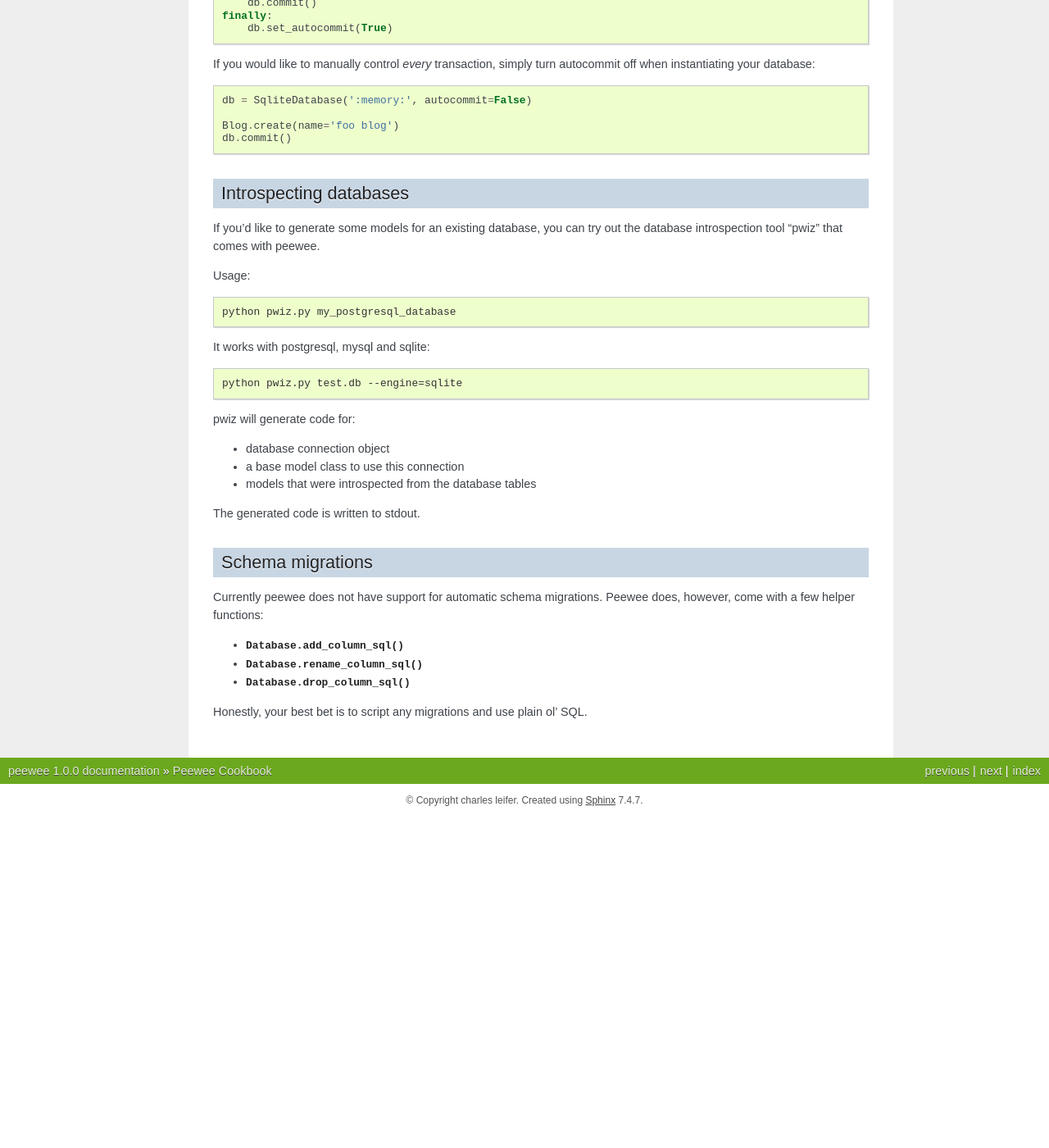
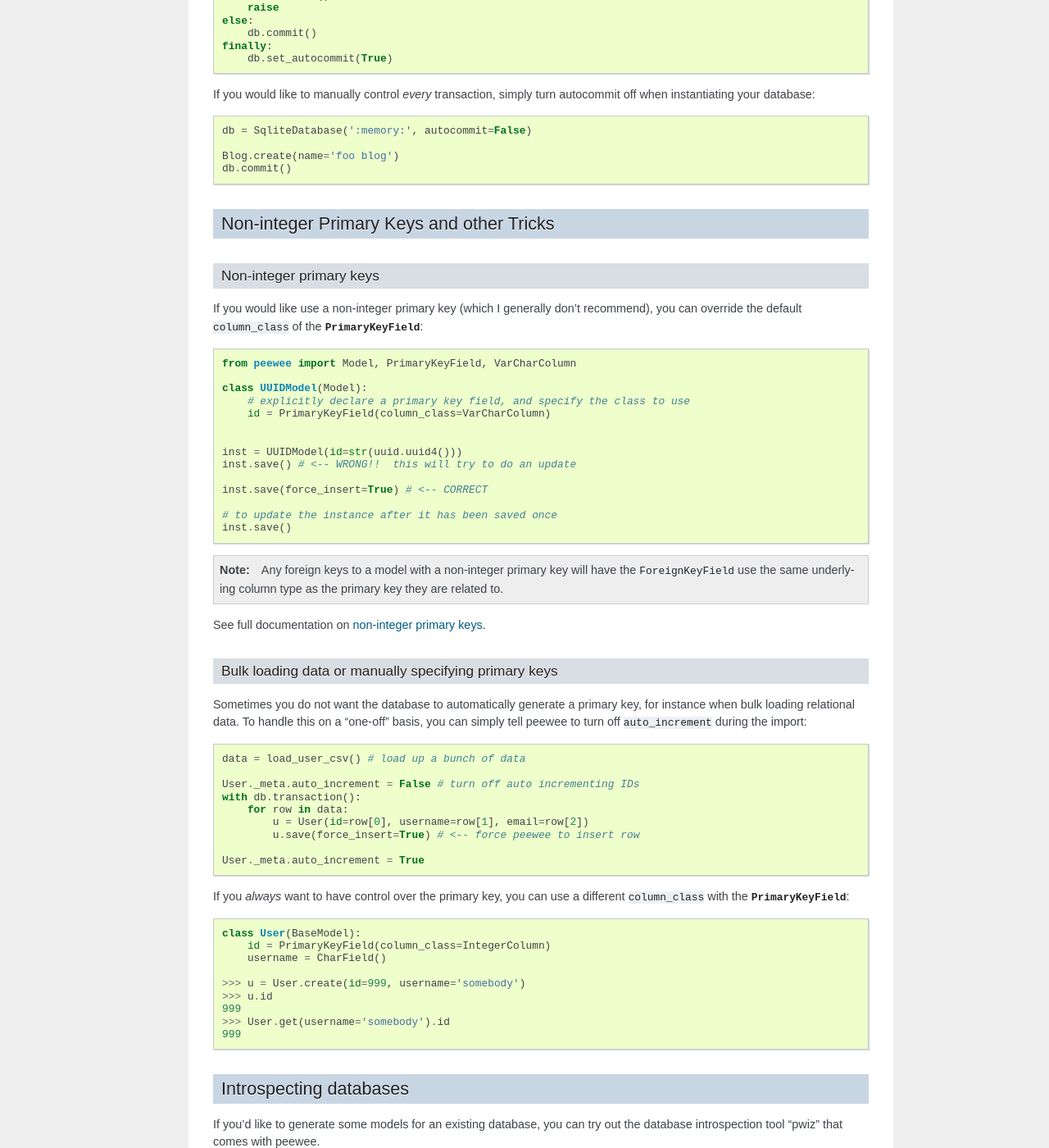
Before and after one commit to coleifer/peewee, a Sphinx documentation site: the page built from docs/peewee/cookbook.rst, in a window 1280 px wide and 1400 px high, scrolled down 10568 px. Shown: the whole window at 82% size. Built offline with Sphinx 7.4.7, drawn with Linux system fonts in a browser that asks for light colours; before the commit the page ends 11564 px from its top, so only the background shows below that; some of the changed text lies outside the part shown.

Commit message:
Updating docs, adding notes to cookbook on non-int pks

```diff
--- a/docs/peewee/cookbook.rst
+++ b/docs/peewee/cookbook.rst
@@ -142,15 +142,15 @@
 
 Some database engines may not allow a connection to be shared across threads, notably
 sqlite.  If you would like peewee to maintain a single connection per-thread,
-instantiate your database with ``threadlocals=True``:
+instantiate your database with ``threadlocals=True`` (*recommended*):
 
 .. code-block:: python
 
     concurrent_db = SqliteDatabase('stats.db', threadlocals=True)
 
 The above implementation stores connection state in a thread local and will only
-use that connection for a given thread.  Sqlite can also share a connection across
-threads natively, so if you would prefer to use sqlite's native support:
+use that connection for a given thread.  Pysqlite can share a connection across
+threads, so if you would prefer to reuse a connection in multiple threads:
 
 .. code-block:: python
 
@@ -218,6 +218,8 @@
     >>> blog.save()
     >>> blog.id
     2
+
+See also :py:meth:`Model.save`, :py:meth:`Model.insert` and :py:class:`InsertQuery`
 
 
 Updating existing records
@@ -722,6 +724,78 @@
     db.commit()
 
 
+.. _non_integer_primary_keys:
+
+Non-integer Primary Keys and other Tricks
+-----------------------------------------
+
+Non-integer primary keys
+^^^^^^^^^^^^^^^^^^^^^^^^
+
+If you would like use a non-integer primary key (which I generally don't recommend),
+you can override the default ``column_class`` of the :py:class:`PrimaryKeyField`:
+
+.. code-block:: python
+
+    from peewee import Model, PrimaryKeyField, VarCharColumn
+
+    class UUIDModel(Model):
+        # explicitly declare a primary key field, and specify the class to use
+        id = PrimaryKeyField(column_class=VarCharColumn)
+
+
+    inst = UUIDModel(id=str(uuid.uuid4()))
+    inst.save() # <-- WRONG!!  this will try to do an update
+
+    inst.save(force_insert=True) # <-- CORRECT
+
+    # to update the instance after it has been saved once
+    inst.save()
+
+.. note::
+    Any foreign keys to a model with a non-integer primary key will have the
+    ``ForeignKeyField`` use the same underlying column type as the primary key
+    they are related to.
+
+See full documentation on :ref:`non-integer primary keys <non_int_pks>`.
+
+
+Bulk loading data or manually specifying primary keys
+^^^^^^^^^^^^^^^^^^^^^^^^^^^^^^^^^^^^^^^^^^^^^^^^^^^^^
+
+Sometimes you do not want the database to automatically generate a primary key,
+for instance when bulk loading relational data.  To handle this on a "one-off"
+basis, you can simply tell peewee to turn off ``auto_increment`` during the
+import:
+
+.. code-block:: python
+
+    data = load_user_csv() # load up a bunch of data
+
+    User._meta.auto_increment = False # turn off auto incrementing IDs
+    with db.transaction():
+        for row in data:
+            u = User(id=row[0], username=row[1], email=row[2])
+            u.save(force_insert=True) # <-- force peewee to insert row
+
+    User._meta.auto_increment = True
+
+If you *always* want to have control over the primary key, you can use a different
+``column_class`` with the :py:class:`PrimaryKeyField`:
+
+.. code-block:: python
+
+    class User(BaseModel):
+        id = PrimaryKeyField(column_class=IntegerColumn)
+        username = CharField()
+
+    >>> u = User.create(id=999, username='somebody')
+    >>> u.id
+    999
+    >>> User.get(username='somebody').id
+    999
+
+
 Introspecting databases
 -----------------------
 
```
Also changed, not shown: docs/peewee/querying.rst (+7 -0 lines).
